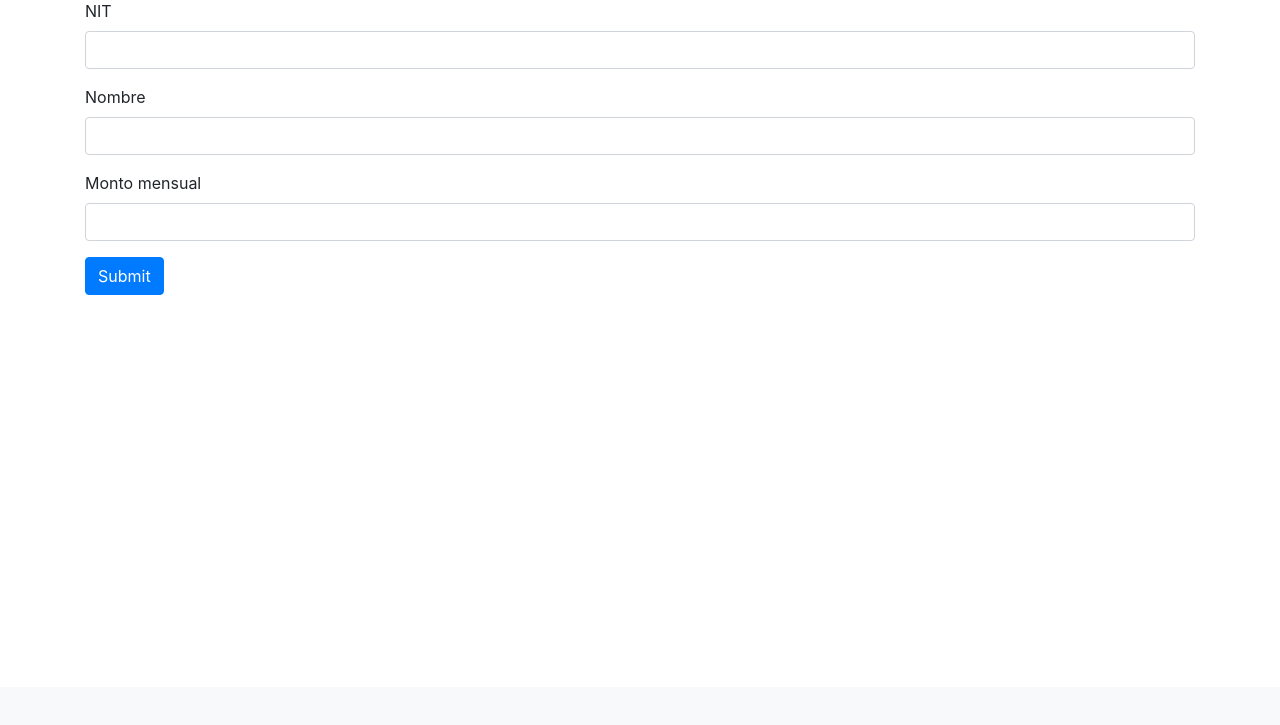
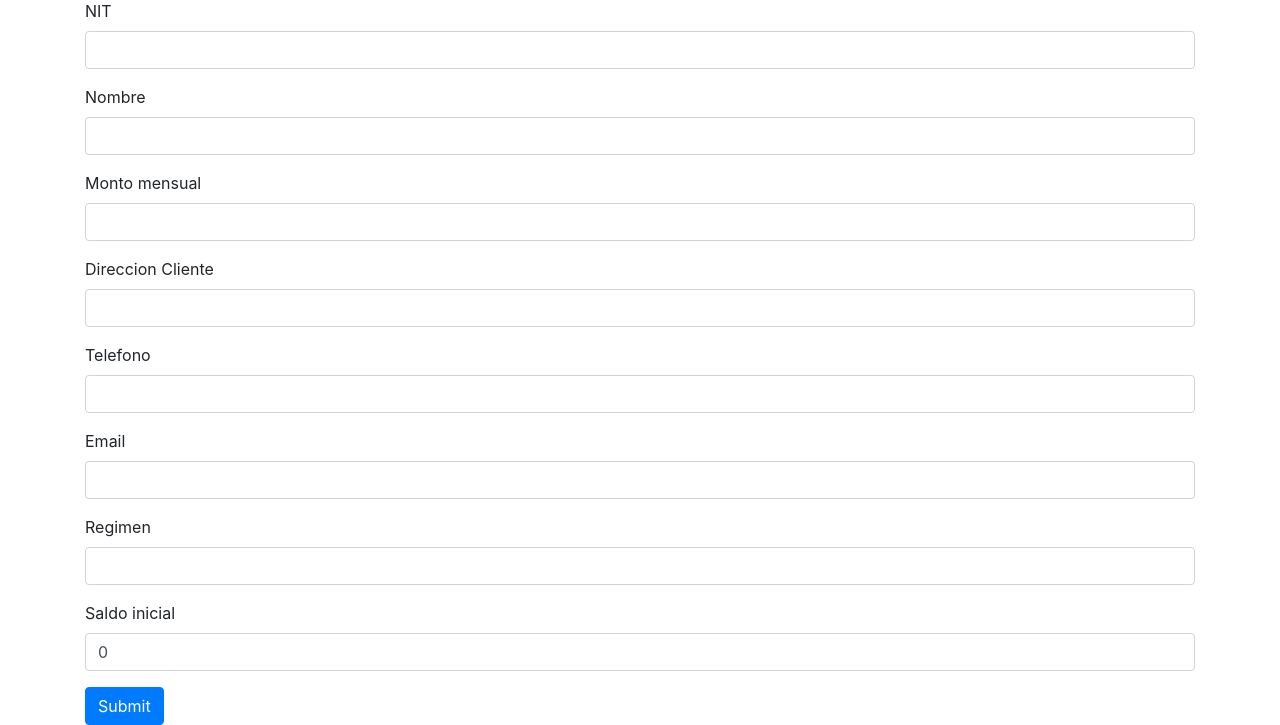
Before and after one commit to jorged104/ControlPagos, a Flask app: page /clientes in a window 1280 px wide. Shown: the part 113-838 px from the top of the page. Before the commit the page ends 408 px from the top, so only its background shows below. Run offline with Flask 2, Linux system fonts and the light colour scheme; some libraries are stand-ins or nearby versions.

Commit message:
Update clientes
Se agregaron los cientes en la interfaz y en el backend

```diff
--- a/app.py
+++ b/app.py
@@ -66,7 +66,12 @@ def ingresoclientes():
     nit = request.form['nit']
     usuario = request.form['username']
     monto = request.form['monto']
-    sql = "INSERT INTO cliente (NIT,NOMBRE,MONTO) VALUES(%i,'%s',%f)" % (int(nit),usuario,float(monto))
+    direccion = request.form['direccion']
+    telefono = request.form['telefono']
+    email = request.form['email']
+    regimen = request.form['regimen']
+    saldo = request.form['saldo']
+    sql = "INSERT INTO cliente (NIT,NOMBRE,MENSUAL,DIRECCION,TELEFONO,EMAIL,REGIMEN,SALDO) VALUES(%i,'%s',%f,'%s','%s','%s','%s',%f)" % (int(nit),usuario,float(monto),direccion,telefono,email,regimen,float(saldo))
     run_query(sql)
     return  redirect(url_for('clientes'))
 
--- a/templates/clientes.html
+++ b/templates/clientes.html
@@ -15,6 +15,26 @@
       <label>Monto mensual</label>
       <input type="text" name="monto" class="form-control" value={{request.form.username}}>
     </div>
+    <div class="form-group">
+      <label>Direccion Cliente </label>
+      <input type="text" name="direccion" class="form-control" value={{request.form.username}}>
+    </div>
+    <div class="form-group">
+      <label>Telefono</label>
+      <input type="text" name="telefono" class="form-control" value={{request.form.username}}>
+    </div>
+    <div class="form-group">
+      <label>Email</label>
+      <input type="email" name="email" class="form-control" value={{request.form.username}}>
+    </div>
+    <div class="form-group">
+      <label>Regimen</label>
+      <input type="text" name="regimen" class="form-control" value={{request.form.username}}>
+    </div>
+    <div class="form-group">
+      <label>Saldo inicial </label>
+      <input type="text" name="saldo" class="form-control" value=0>
+    </div>
     <button type="submit" class="btn btn-primary">Submit</button>
   </form>
 {% endblock %}
```
